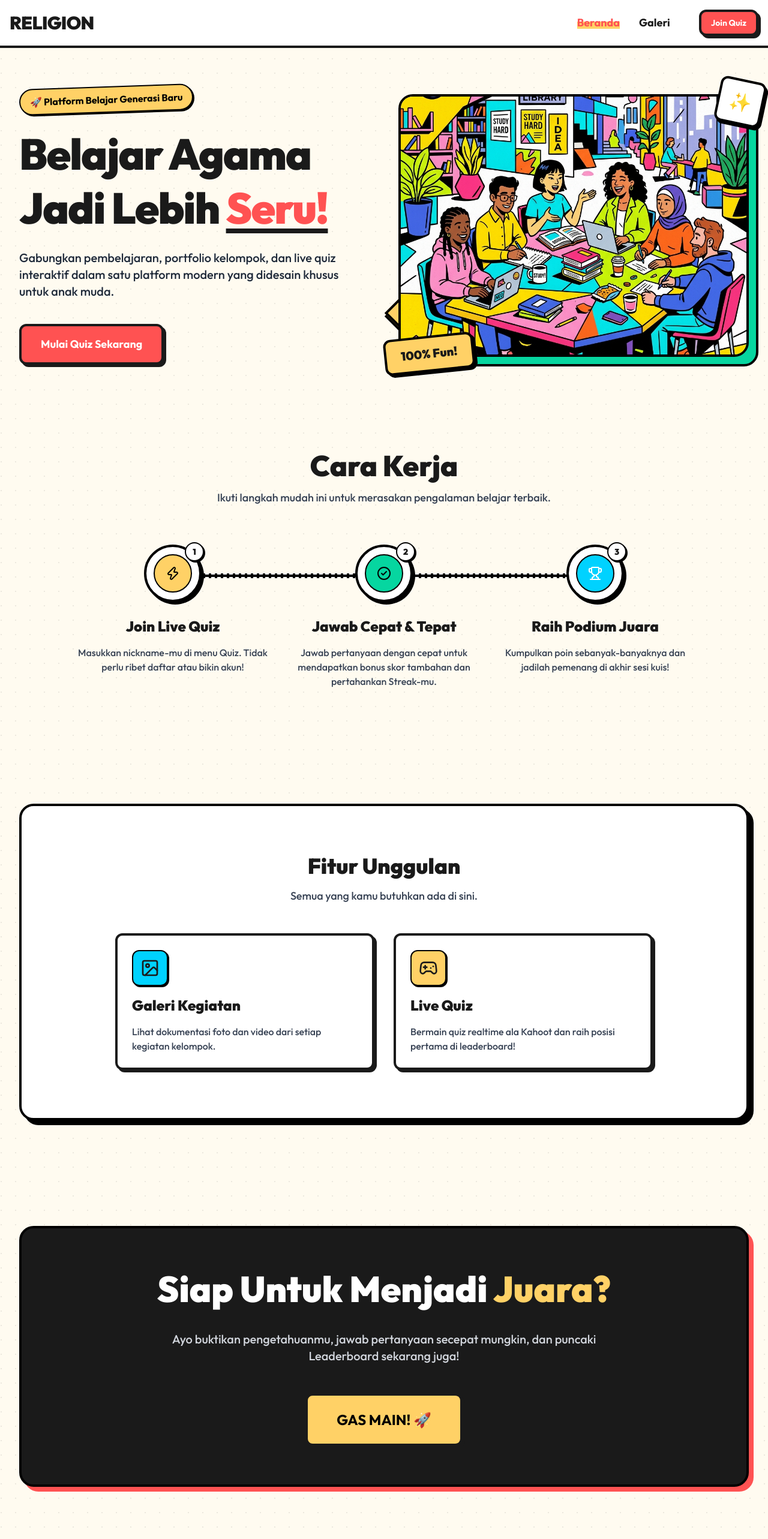
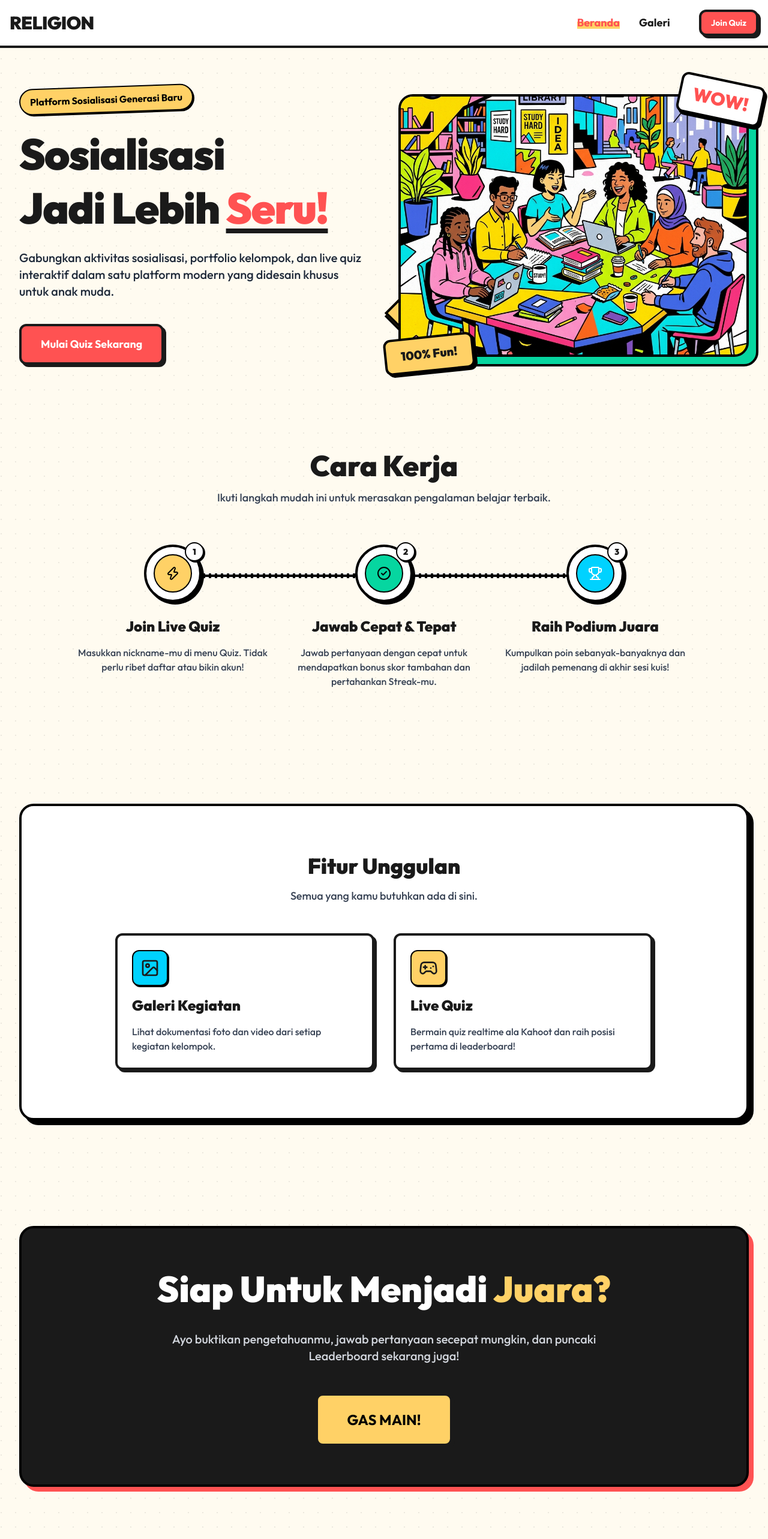
Before and after one commit to dimasrahmandaalfarizi/project-web-quiz, a Next.js app: page / in a window 1280 px wide. Shown: the top 2566 px of the page at 60% size. Built offline with nearby package versions, Linux system fonts and the light colour scheme.

Commit message:
feat: implement home page with splash screen, hero section, features, and step-by-step guide

```diff
--- a/src/app/page.tsx
+++ b/src/app/page.tsx
@@ -114,14 +114,14 @@ export default function Home() {
           className="flex-1 space-y-6 relative z-10"
         >
           <div className="inline-block bg-[var(--color-neo-accent)] text-black font-bold px-3 py-2 md:px-4 md:py-2 text-sm md:text-base rounded-full border-2 border-black shadow-[2px_2px_0px_#000] rotate-[-2deg]">
-            🚀 Platform Belajar Generasi Baru
+            Platform Sosialisasi Generasi Baru
           </div>
           <h1 className="text-5xl md:text-7xl font-black leading-tight tracking-tight">
-            Belajar Agama <br />
+            Sosialisasi <br />
             Jadi Lebih <span className="text-[var(--color-neo-primary)] underline decoration-[var(--color-neo-dark)] decoration-8 underline-offset-8">Seru!</span>
           </h1>
           <p className="text-xl font-medium text-gray-800 max-w-xl">
-            Gabungkan pembelajaran, portfolio kelompok, dan live quiz interaktif dalam satu platform modern yang didesain khusus untuk anak muda.
+            Gabungkan aktivitas sosialisasi, portfolio kelompok, dan live quiz interaktif dalam satu platform modern yang didesain khusus untuk anak muda.
           </p>
           <div className="flex flex-wrap gap-4 pt-4">
             <Link href="/quiz">
@@ -148,16 +148,18 @@ export default function Home() {
             />
             {/* Floating Badges */}
             <motion.div
+              whileHover={{ scale: 1.1, rotate: 15 }}
               animate={{ y: [0, -10, 0] }}
-              transition={{ repeat: Infinity, duration: 2 }}
-              className="absolute -top-4 -right-4 md:-top-6 md:-right-6 z-20 bg-white p-3 md:p-4 border-4 border-black rounded-xl shadow-[4px_4px_0px_#000] rotate-12"
+              transition={{ y: { repeat: Infinity, duration: 2 } }}
+              className="absolute -top-4 -right-4 md:-top-6 md:-right-6 z-20 bg-white px-3 py-2 md:px-5 md:py-3 border-4 border-black rounded-xl shadow-[4px_4px_0px_#000] rotate-12 cursor-pointer"
             >
-              <span className="text-xl md:text-3xl">✨</span>
+              <span className="text-xl md:text-3xl font-black text-[var(--color-neo-primary)]">WOW!</span>
             </motion.div>
             <motion.div
+              whileHover={{ scale: 1.1, rotate: -10 }}
               animate={{ y: [0, 10, 0] }}
-              transition={{ repeat: Infinity, duration: 3 }}
-              className="absolute -bottom-4 -left-4 md:-bottom-6 md:-left-6 z-20 bg-[var(--color-neo-accent)] px-4 py-2 md:px-6 md:py-3 border-4 border-black rounded-xl shadow-[4px_4px_0px_#000] -rotate-6"
+              transition={{ y: { repeat: Infinity, duration: 3 } }}
+              className="absolute -bottom-4 -left-4 md:-bottom-6 md:-left-6 z-20 bg-[var(--color-neo-accent)] px-4 py-2 md:px-6 md:py-3 border-4 border-black rounded-xl shadow-[4px_4px_0px_#000] -rotate-6 cursor-pointer"
             >
               <span className="text-sm md:text-xl font-black">100% Fun!</span>
             </motion.div>
@@ -258,8 +260,8 @@ export default function Home() {
             </p>
             <div className="pt-4 flex flex-col sm:flex-row justify-center gap-4">
               <Link href="/quiz">
-                <NeoButton variant="accent" size="lg" className="w-full sm:w-auto text-2xl px-12 py-6">
-                  GAS MAIN! 🚀
+                <NeoButton variant="accent" size="lg" className="w-full sm:w-auto text-2xl px-12 py-6 transition-transform hover:scale-105 active:scale-95">
+                  GAS MAIN!
                 </NeoButton>
               </Link>
             </div>
```
